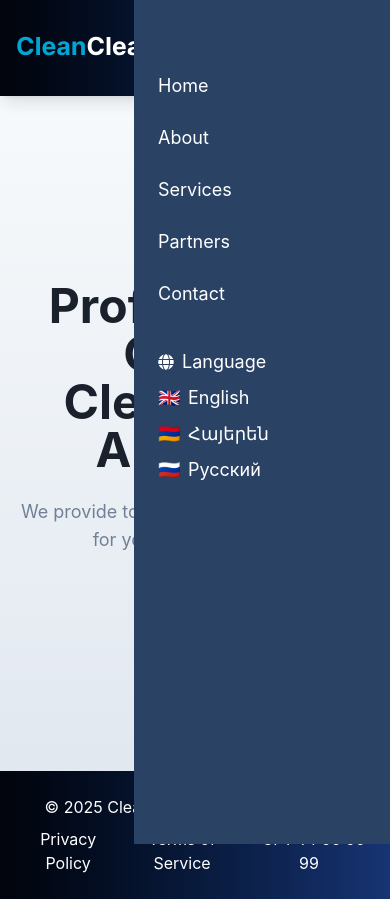
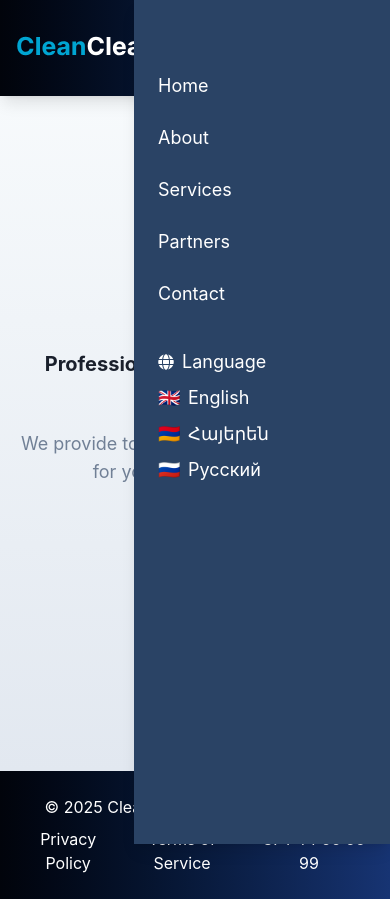
Before and after one commit to vardannm/Amclean, a React (Vite) app: page / in a window 390 px wide. Both pictures are taken after a click on the button 362 px from the left and 48 px from the top of the page. Built offline with nearby package versions, Linux system fonts and the light colour scheme.

Commit message:
minor change

```diff
--- a/src/App.jsx
+++ b/src/App.jsx
@@ -14,7 +14,7 @@ const App = () => {
   const services = t('services.items', { returnObjects: true });
   const serviceRoutes = Object.entries(services).flatMap(([serviceKey, service]) =>
     Object.entries(service.subOptions).map(([subKey]) => ({
-      path: `/services/${serviceKey}/${subKey}`,
+      path: `/services/${serviceKey.replace(/([A-Z])/g, '-$1').toLowerCase()}/${subKey.replace(/([A-Z])/g, '-$1').toLowerCase()}`,
       service: serviceKey,
       subOption: subKey,
     }))
@@ -74,6 +74,14 @@ const App = () => {
             }
           />
         ))}
+        <Route
+          path="/services/:service/:subOption"
+          element={
+            <Layout>
+              <ServiceDetail />
+            </Layout>
+          }
+        />
       </Routes>
     </Router>
   );
--- a/src/components/Hero.jsx
+++ b/src/components/Hero.jsx
@@ -14,7 +14,8 @@ const Hero = () => {
       className="bg-gradient-to-b from-[#F7FAFC] to-[#E2E8F0] min-h-[80vh] flex items-center justify-center text-center px-4"
     >
       <div className="max-w-4xl">
-        <motion.h1 variants={childVariants} className="text-5xl md:text-5xl font-bold text-[#1A202C] mb-6">
+        <motion.h1 variants={childVariants} className="text-xl md:text-5xl font-bold text-[#1A202C] mb-6"
+>
           {t('hero.title')}
         </motion.h1>
         <motion.p variants={childVariants} className="text-[#718096] text-lg md:text-xl mb-8">
--- a/src/components/Navbar.jsx
+++ b/src/components/Navbar.jsx
@@ -1,4 +1,4 @@
-import React, { useState } from 'react';
+import React, { useState, useRef, useEffect } from 'react';
 import { Link } from 'react-router-dom';
 import { FaBars, FaTimes, FaGlobe } from 'react-icons/fa';
 import { motion, AnimatePresence } from 'framer-motion';
@@ -28,13 +28,32 @@ const Navbar = () => {
     setLangOpen(false);
   };
 
+  const menuRef = useRef(null);
+
+  useEffect(() => {
+    const handleClickOutside = (event) => {
+      if (
+        isOpen &&
+        menuRef.current &&
+        !menuRef.current.contains(event.target)
+      ) {
+        setIsOpen(false);
+      }
+    };
+
+    document.addEventListener("mousedown", handleClickOutside);
+    return () => {
+      document.removeEventListener("mousedown", handleClickOutside);
+    };
+  }, [isOpen]);
+
   return (
     <motion.nav
       initial="hidden"
       animate="visible"
       variants={navVariants}
       transition={{ duration: 0.5 }}
-      className="bg-gradient-to-r from-[#01040b] to-[#173473] text-white p-4 sticky top-0 z-50 shadow-lg "
+      className="bg-gradient-to-r from-[#01040b] to-[#173473] text-white p-4 sticky top-0 z-50 shadow-lg"
     >
       <div className="container mx-auto flex justify-between items-center">
         <Link to="/" className="flex items-center space-x-2 text-2xl font-bold tracking-tight hover:text-[#F6AD55] transition-colors">
@@ -54,7 +73,6 @@ const Navbar = () => {
               </motion.li>
             ))}
           </ul>
-
 
           <div className="relative">
             <motion.button
@@ -91,16 +109,19 @@ const Navbar = () => {
           </div>
         </div>
 
-
         <button className="md:hidden text-2xl" onClick={() => setIsOpen(!isOpen)}>
           {isOpen ? <FaTimes /> : <FaBars />}
         </button>
 
-
+        <AnimatePresence>
+          {isOpen && (
+            <div className="fixed inset-0 z-40 md:hidden">
               <motion.div
-          className="fixed inset-y-0 right-0 w-64 bg-[#2A4365] p-6 md:hidden"
+                ref={menuRef}
+                className="absolute right-0 top-0 h-full w-64 bg-[#2A4365] p-6 shadow-lg"
                 initial="closed"
-          animate={isOpen ? 'open' : 'closed'}
+                animate="open"
+                exit="closed"
                 variants={menuVariants}
                 transition={{ duration: 0.3 }}
               >
@@ -137,6 +158,9 @@ const Navbar = () => {
                 </ul>
               </motion.div>
             </div>
+          )}
+        </AnimatePresence>
+      </div>
     </motion.nav>
   );
 };
--- a/src/components/ServiceDetail.jsx
+++ b/src/components/ServiceDetail.jsx
@@ -16,10 +16,7 @@ const ServiceDetail = () => {
   const title = t(titleKey, { defaultValue: 'Service Not Found' });
   const description = t(descKey, { defaultValue: 'Sorry, this service detail is not available.' });
 
-  console.log('Params:', { service, subOption });
-  console.log('Normalized:', { normalizedService, normalizedSubOption });
-  console.log('Translation Keys:', { titleKey, descKey });
-  console.log('Translated:', { title, description });
+
 
   const pageVariants = {
     hidden: { opacity: 0, y: 20 },
--- a/src/components/Services.jsx
+++ b/src/components/Services.jsx
@@ -77,7 +77,7 @@ const services = Object.entries(t('services.items', { returnObjects: true })).ma
                       <Link
                         key={subOption.title}
                         to={subOption.path}
-                        className="block p-2 bg-[#F6AD55]/10 rounded-md hover:bg-[#F6AD55]/20 transition-colors text-[#1A202C]"
+                        className="block p-2 bg-sky-50 rounded-md hover:bg-sky-100 transition-colors text-[#1A202C]"
                       >
                         <span className="font-medium">{subOption.title}</span>
                         <p className="text-sm text-[#718096]">{subOption.description}</p>
```
Lines whose indentation alone changed are shown as unchanged.
